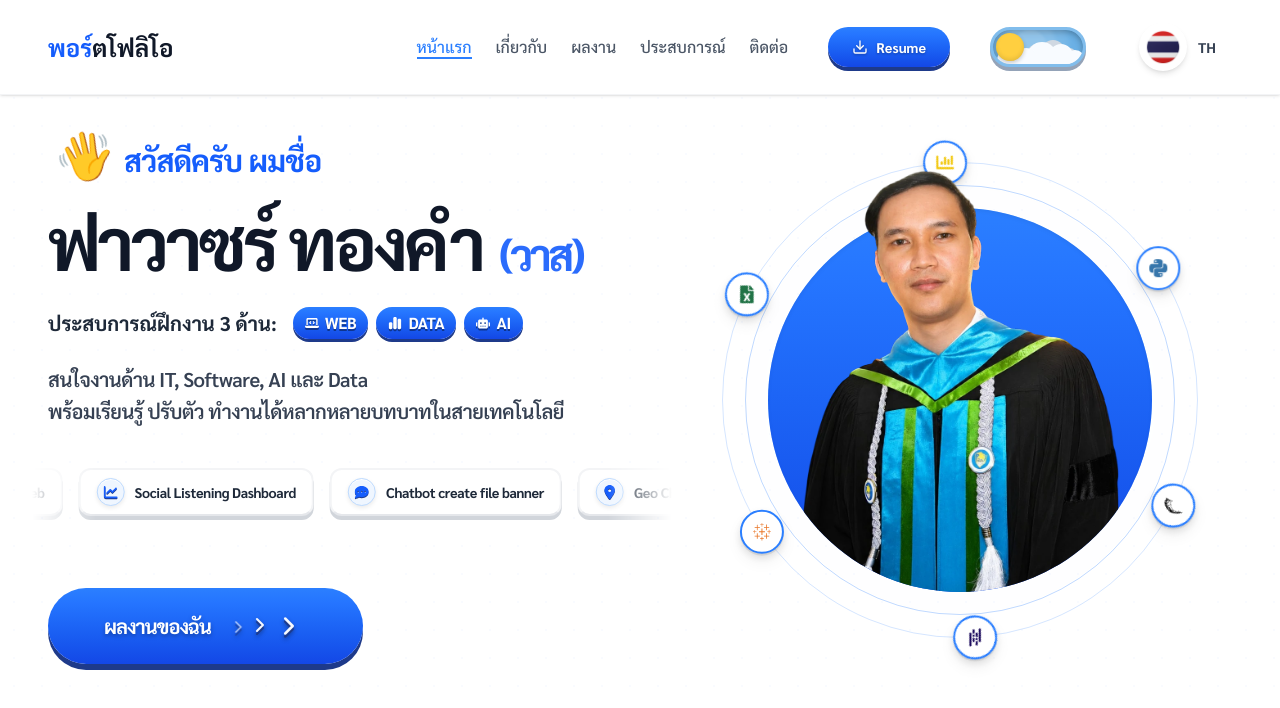
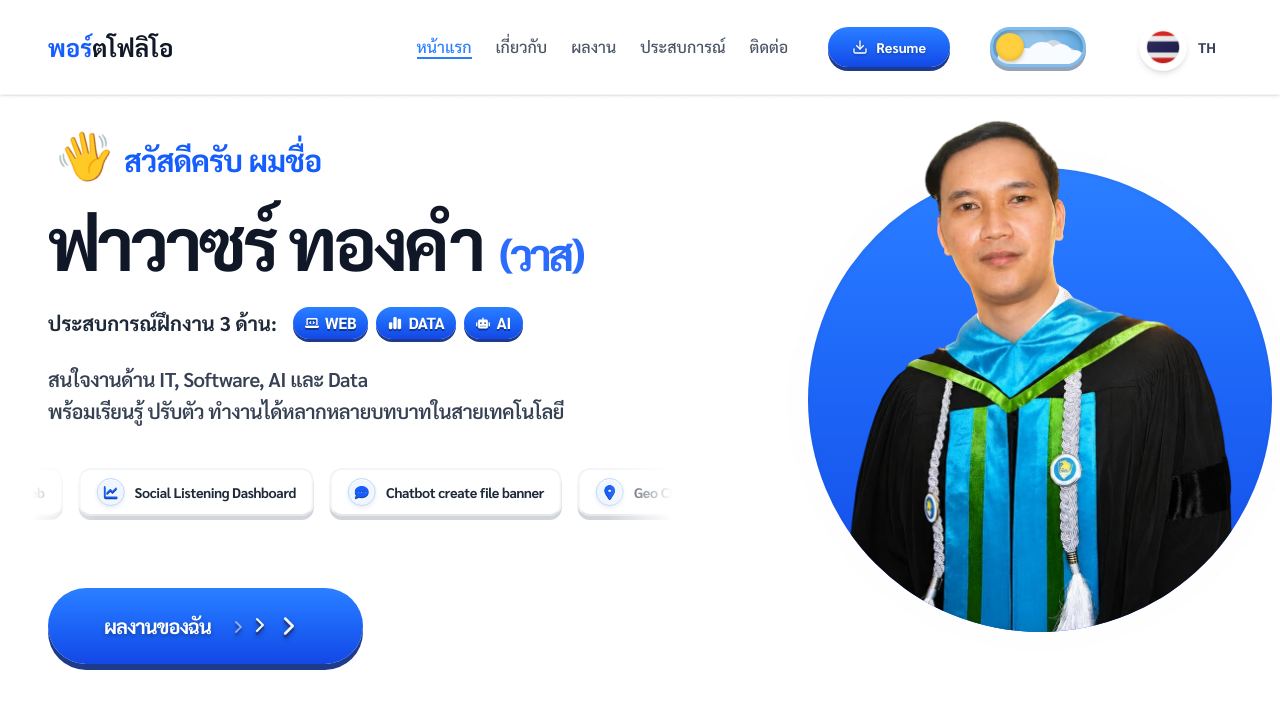
Before and after one commit to Fawas1997/Portfolio, a React (Vite) app: page / in a window 1280 px wide. Shown: the top 708 px of the page. Built offline with nearby package versions, Linux system fonts and the light colour scheme.

Commit message:
feat: add animated Hero section component and update configuration

```diff
--- a/components/Hero.tsx
+++ b/components/Hero.tsx
@@ -1,58 +1,12 @@
 import React from 'react';
-import { FiGlobe, FiDatabase, FiCpu, FiLayout, FiBarChart2, FiMessageSquare, FiArrowRight, FiMapPin, FiChevronRight } from 'react-icons/fi';
+import { FiChevronRight } from 'react-icons/fi';
 import { FaLaptopCode, FaChartSimple, FaRobot, FaChartLine, FaCommentDots, FaLocationDot } from 'react-icons/fa6';
-import {
-  SiPython, SiPandas, SiTableau, SiHtml5, SiCss3,
-  SiJavascript, SiTailwindcss, SiOpenai, SiVercel,
-  SiFlask, SiAwslambda, SiNgrok
-} from 'react-icons/si';
-import { FaLine, FaFileExcel, FaTelegramPlane, FaChartBar } from 'react-icons/fa';
 
 import { motion, AnimatePresence } from 'motion/react';
 import { useLanguage } from '../LanguageContext';
 import { translations } from '../translations';
 
-const iconGroups = [
-  // Group 1: Frontend & UI
-  [
-    { name: 'HTML', icon: <span className="text-orange-600"><SiHtml5 size={18} /></span> },
-    { name: 'CSS', icon: <span className="text-blue-500"><SiCss3 size={18} /></span> },
-    { name: 'JavaScript', icon: <span className="text-yellow-400 bg-black rounded"><SiJavascript size={18} /></span> },
-    { name: 'Vue 3', icon: <img src="/logoicon/vue 3.webp" alt="Vue 3" className="w-5 h-5 object-contain" /> },
-    { name: 'Tailwind CSS', icon: <span className="text-cyan-400"><SiTailwindcss size={18} /></span> },
-    { name: 'SweetAlert 2', icon: <img src="/logoicon/SweetAlert 2.webp" alt="SweetAlert2" className="w-5 h-5 object-contain" /> },
-  ],
-  // Group 2: Backend & Data
-  [
-    { name: 'Python', icon: <span className="text-[#3776AB]"><SiPython size={18} /></span> },
-    { name: 'Flask', icon: <span className="text-black dark:text-white"><SiFlask size={18} /></span> },
-    { name: 'Pandas', icon: <span className="text-[#150458] dark:text-white"><SiPandas size={18} /></span> },
-    { name: 'Tableau', icon: <span className="text-[#E97627]"><SiTableau size={18} /></span> },
-    { name: 'Excel', icon: <span className="text-[#217346]"><FaFileExcel size={18} /></span> },
-    { name: 'Power BI', icon: <span className="text-[#F2C811]"><FaChartBar size={18} /></span> },
-  ],
-  // Group 3: AI & Cloud
-  [
-    { name: 'OpenAI', icon: <span className="text-teal-500"><SiOpenai size={18} /></span> },
-    { name: 'Groq API', icon: <img src="/logoicon/Groq.webp" alt="Groq" className="w-5 h-5 object-contain" /> },
-    { name: 'Lovable AI', icon: <img src="/logoicon/Lovable AI.webp" alt="Lovable AI" className="w-5 h-5 object-contain" /> },
-    { name: 'Antigravity', icon: <img src="/logoicon/antigravity.webp" alt="Antigravity" className="w-5 h-5 object-contain" /> },
-    { name: 'AWS Lambda', icon: <span className="text-orange-500"><SiAwslambda size={18} /></span> },
-    { name: 'Vercel', icon: <span className="text-black dark:text-white"><SiVercel size={18} /></span> },
-    { name: 'Colab', icon: <img src="/logoicon/Colab.webp" alt="Colab" className="w-5 h-5 object-contain" /> },
-  ],
-  // Group 4: Tools & Integrations
-  [
-    { name: 'VS CODE', icon: <img src="/logoicon/VisuaStudioCode.webp" alt="VS Code" className="w-5 h-5 object-contain" /> },
-    { name: 'Zocial Eye', icon: <img src="/logoicon/Zocial Eye.webp" alt="Zocial Eye" className="w-5 h-5 object-contain" /> },
-    { name: 'LineOA', icon: <span className="text-green-500"><FaLine size={18} /></span> },
-    { name: 'Bot Telegram', icon: <span className="text-[#26A5E4]"><FaTelegramPlane size={18} /></span> },
-    { name: 'Ngrok', icon: <span className="text-blue-600"><SiNgrok size={18} /></span> },
-    { name: 'App Script', icon: <img src="/logoicon/App Script.webp" alt="App Script" className="w-5 h-5 object-contain" /> },
-    { name: 'Postman', icon: <img src="/logoicon/postman.webp" alt="Postman" className="w-5 h-5 object-contain" /> },
-    { name: 'Bot Line', icon: <span className="text-green-500"><FaLine size={18} /></span> },
-  ]
-];
+
 
 interface HeroProps {
   scrollContainerRef: React.RefObject<HTMLDivElement | null>;
@@ -61,15 +15,7 @@ interface HeroProps {
 const Hero: React.FC<HeroProps> = ({ scrollContainerRef }) => {
   const { language } = useLanguage();
   const t = translations[language].hero;
-  const [activeGroupIndex, setActiveGroupIndex] = React.useState(0);
 
-  // Automatically cycle through icon groups every 3.5 seconds
-  React.useEffect(() => {
-    const interval = setInterval(() => {
-      setActiveGroupIndex((prev) => (prev + 1) % iconGroups.length);
-    }, 3500);
-    return () => clearInterval(interval);
-  }, []);
 
   const scrollToSection = (id: string) => {
     const container = scrollContainerRef.current;
@@ -347,67 +293,14 @@ const Hero: React.FC<HeroProps> = ({ scrollContainerRef }) => {
             initial={{ opacity: 0, scale: 0.8, rotate: 5 }}
             animate={{ opacity: 1, scale: 1, rotate: 0 }}
             transition={{ duration: 1, delay: 0.5, type: "spring" }}
-            className="flex-1 w-full flex justify-center lg:justify-end order-1 lg:order-2 lg:pr-12 xl:pr-20"
+            className="flex-1 w-full flex justify-center lg:justify-end order-1 lg:order-2 lg:translate-x-6 xl:translate-x-10"
           >
             <div className="relative w-full max-w-[140px] sm:max-w-[200px] md:max-w-[450px] lg:max-w-[550px]">
 
               {/* Premium Orbital Portrait */}
               <div className="aspect-square relative z-10">
 
-                {/* 3 Concentric Blue Rings */}
-                <div className="absolute inset-[0%] rounded-full border border-blue-500/40 dark:border-blue-400/40 pointer-events-none"></div>
-                <div className="absolute inset-[-6%] rounded-full border border-blue-500/30 dark:border-blue-400/30 pointer-events-none"></div>
-                <div className="absolute inset-[-12%] rounded-full border border-blue-500/20 dark:border-blue-400/20 pointer-events-none"></div>
 
-                {/* Single Outer Orbital Ring — with cycling skill groups */}
-                <div className="absolute inset-[-12%] rounded-full pointer-events-none z-0">
-                  {/* The static ring border is removed as requested */}
-
-                  {/* Render all 4 groups, but fade them in/out based on activeGroupIndex */}
-                  {iconGroups.map((group, groupIndex) => (
-                    <motion.div
-                      key={groupIndex}
-                      className="absolute inset-0"
-                      initial={{ opacity: 0, scale: 0.8 }}
-                      animate={{
-                        opacity: activeGroupIndex === groupIndex ? 1 : 0,
-                        scale: activeGroupIndex === groupIndex ? 1 : 0.8,
-                      }}
-                      transition={{ duration: 1.2, ease: "easeInOut" }}
-                      style={{ pointerEvents: activeGroupIndex === groupIndex ? 'auto' : 'none' }}
-                    >
-                      <motion.div
-                        className="w-full h-full"
-                        animate={{ rotate: 360 }}
-                        transition={{ duration: 35, repeat: Infinity, ease: "linear" }}
-                      >
-                        {group.map((item, i) => {
-                          const angle = i * (360 / group.length);
-                          const top = `${50 - 50 * Math.cos((angle * Math.PI) / 180)}%`;
-                          const left = `${50 + 50 * Math.sin((angle * Math.PI) / 180)}%`;
-
-                          return (
-                            <motion.div
-                              key={item.name}
-                              className="absolute -translate-x-1/2 -translate-y-1/2 group/icon pointer-events-auto"
-                              style={{ top, left }}
-                              animate={{ rotate: -360 }}
-                              transition={{ duration: 35, repeat: Infinity, ease: "linear" }}
-                            >
-                              <div className="relative w-5 h-5 sm:w-8 sm:h-8 lg:w-11 lg:h-11 rounded-full bg-white dark:bg-gray-800 flex items-center justify-center shadow-[0_2px_0_rgba(0,0,0,0.08),0_4px_8px_rgba(0,0,0,0.1),0_8px_16px_rgba(0,0,0,0.06)] border-[1.5px] sm:border-[2px] border-blue-500 dark:border-blue-500 hover:scale-125 transition-transform duration-300 z-10 cursor-pointer [&_svg]:!w-3 [&_svg]:!h-3 sm:[&_svg]:!w-[18px] sm:[&_svg]:!h-[18px] [&_img]:!w-3 [&_img]:!h-3 sm:[&_img]:!w-5 sm:[&_img]:!h-5">
-                                {item.icon}
-                                {/* Tooltip on hover */}
-                                <div className="absolute -top-8 bg-gray-900/90 dark:bg-gray-100/90 text-white dark:text-gray-900 text-[10px] lg:text-xs font-bold px-2.5 py-1 rounded-lg opacity-0 group-hover/icon:opacity-100 transition-opacity duration-200 whitespace-nowrap pointer-events-none shadow-lg">
-                                  {item.name}
-                                </div>
-                              </div>
-                            </motion.div>
-                          );
-                        })}
-                      </motion.div>
-                    </motion.div>
-                  ))}
-                </div>
 
                 {/* Soft Ambient Backdrop */}
                 <div
```
Also changed, not shown: vercel.json.
